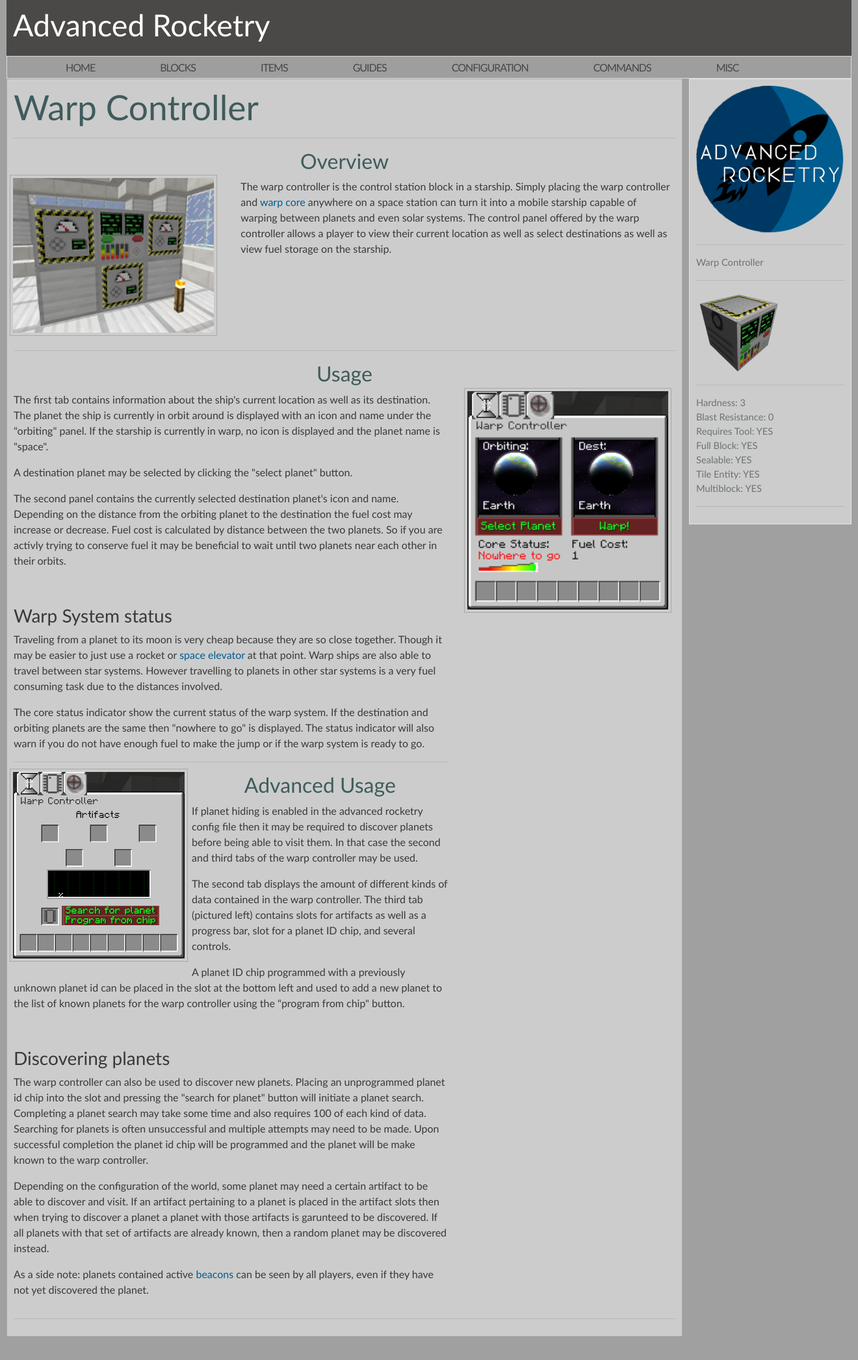
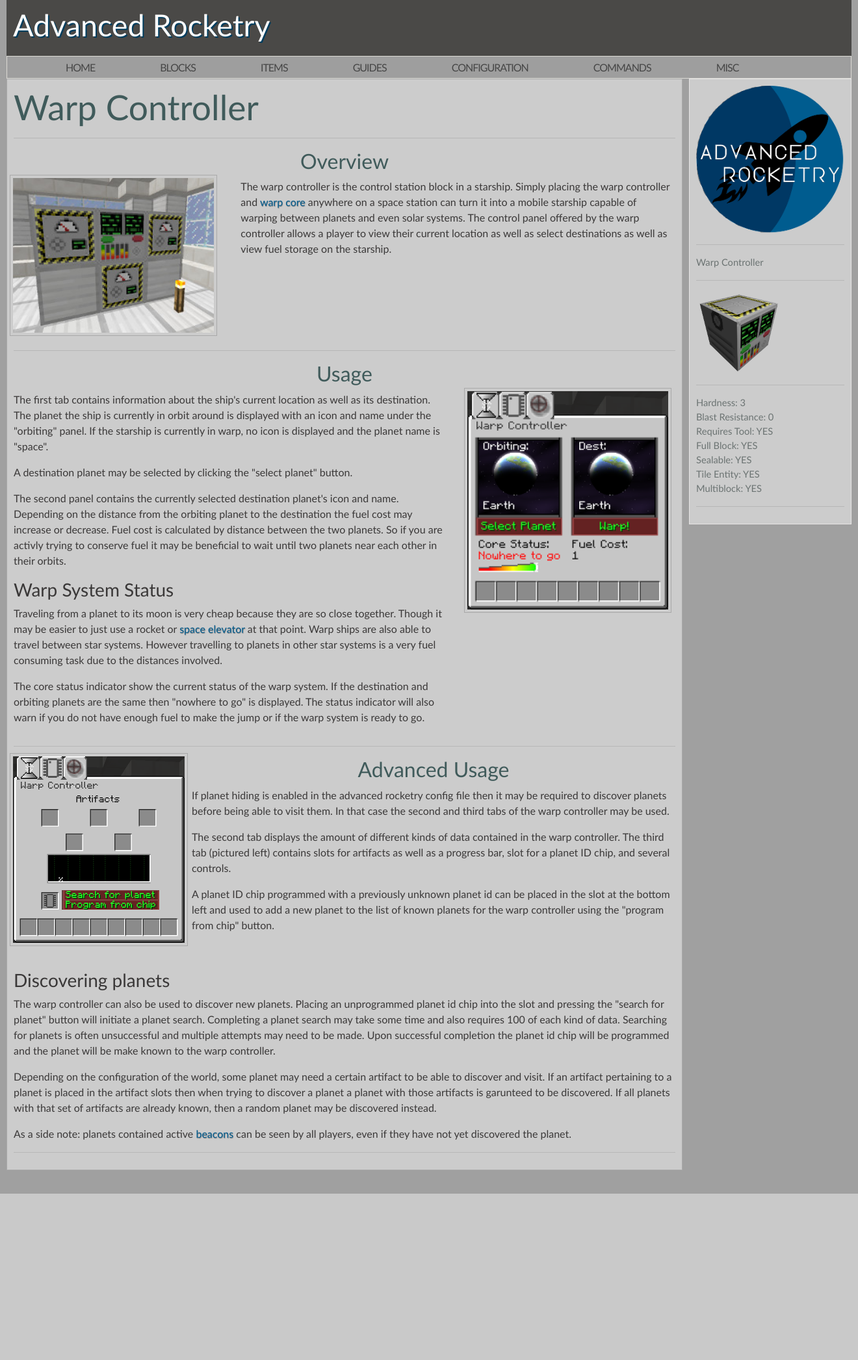
Before and after one commit to Advanced-Rocketry/AdvancedRocketryDoc, a PHP site: page /blocks/WarpController.php in a window 1320 px wide. Shown: the whole page at 65% size. After the commit the page ends 1837 px from the top, so only its background shows below. Run offline with PHP 8.4, Linux system fonts and the light colour scheme; grey boxes are pictures that could not be loaded.

Commit message:
Finished Stage 1

```diff
--- a/AdvancedRocketry/blocks/Cables.php
+++ b/AdvancedRocketry/blocks/Cables.php
@@ -34,7 +34,9 @@
 
     //FILL IN THIS PART IF THE BLOCK HAS A GUI
     $imageGUI = '';
-    $descriptionGUI ='<br><h2>Depracation notice and motivation</h2><br>
+    $descriptionGUI ='';
+
+    $optionalSection = '<br><h2>Depracation notice and motivation</h2><br>
     <h3>Buggy and Broken</h3>
     <p>As you may be aware, all of the Cables in Advanced Rocketry were marked as Depracated and the recipes removed in 1.3.x.  There\'s several reasons for this.  First, the pipes were only added during the port from 1.7 to 1.10 as a stopgap measure due to the fact many logisitics mods had not yet updated at the time.
     Because it was a stopgap measure, the design and implementation was not very well
@@ -47,7 +49,6 @@
     <p>Thank you all for understanding and for all the support on this project.</p>';
 
     $sidebarImage = 'energyCable_block.pn';
-
     $hardness = '3';
     $blastResistance = '0';
     $requiresTool = 'YES';
--- a/AdvancedRocketry/blocks/Observatory.php
+++ b/AdvancedRocketry/blocks/Observatory.php
@@ -31,15 +31,15 @@
     $descriptionGUI ='<p>
     The first tab contains information about the structure such as amount of data stored in the machine, the observable distance, and amount of power stored.  The data indicators only appear if there\'s a data bus with that particular data type built into the structure.</p>
     <p>The power bar is on the far left and the on/off switch is on the top right.  The observable distance range is displayed on the bottom.
-    </p><br><br><br><br><br><br><hr>
-    <img align="right" src="../img/observatory_gui2.png"/><p>
+    </p>';
+
+    $optionalSection = '<img align="left" src="../img/observatory_gui2.png"/><p>
     The second tab contains information about asteroid searches.  When first opened the Asteroids and Composition areas may be empty.  Clicking the scan button will initiate a scan for asteroids but will consume 100 distance data to do so.  Once a scan is completed the Asteroids panel will populate with observed asteroids.</p>
     <p>Clicking on an Asteroid will bring up information about the selected asteroid in the Composition panel.  The Composition panel will estimates of how much of what kind of ore is in the selected asteroid.  Having Composition and mass data in the observatory (up to 2000 each) will decrease the amount of uncertainty of each type of ore.
     </p>
     <p>To program an asteroid chip with the location of the selected asteroid, put an unprogrammed asteroid chip into the slot with the chip icon, then once you have the desired asteroid selected, click on the gears between the two slots.  Programming the chip will use all the composition and mass data in the observatory as well as 500RF of energy.</p>';
 
     $sidebarImage = 'observatory_block.png';
-
     $hardness = '2';
     $blastResistance = '0';
     $requiresTool = 'YES';
--- a/AdvancedRocketry/blocks/SatelliteTerminal.php
+++ b/AdvancedRocketry/blocks/SatelliteTerminal.php
@@ -29,7 +29,7 @@
     $imageGUI = 'satelliteTerminal_gui.png';
     $descriptionGUI ='<p><h3>Data Buffer</h3>To the right of the power indicator is the data buffer which can store various types of data downloaded from satellites.  It is also possible to download data from the data buffer onto a <a href="../items/datachip.php">data storage unit</a> by putting  the chip into the IO inventory slot adjacent to the data amount indicator and clicking the arrows pointing to the slot.</p>
     <p>Data can also be extracted from the Satellite Terminal directly by using the <a href="Cables.php">data pipes</a>.  In the case of the internal buffer of the Satellite Terminal being empty with a connected satellite, the data cables will pull data directly from the satellite without requiring the user to hit the "connect" button.</p>
-    <p><h3>Satellite info space</h3>The Empty space to the right of the data buffer will display information about the satellite when a satellite is accessible.  Errors connecting to the satellite will also appear here.</p>
+    <p><h3>Satellite Info Space</h3>The Empty space to the right of the data buffer will display information about the satellite when a satellite is accessible.  Errors connecting to the satellite will also appear here.</p>
     <p><h3>Satellite Management</h3>The inventory in the top right holds a programmed satellite ID chip containing the information of the satellite to connect to.  When connected it is possible to download data and view the satellite\'s properies.</p>
     <p>The "X" tab in the top right corner self destructs the the satellite stored in the satellite ID chip rendering the satellite permanently unusable!</p>
     <p>The connect button downloads data from the satellite and stores the data in the data buffer.</p>';
--- a/AdvancedRocketry/blocks/WarpController.php
+++ b/AdvancedRocketry/blocks/WarpController.php
@@ -30,16 +30,14 @@
     <p>
     A destination planet may be selected by clicking the "select planet" button.
     </p>
-    <p>
-    The second panel contains the currently selected destination planet\'s icon and name.  Depending on the distance from the orbiting planet to the destination the fuel cost may increase or decrease.  Fuel cost is calculated by distance between the two planets.  So if you are activly trying to conserve fuel it may be beneficial to wait until two planets near each other in their orbits.</p>
-    <br>
-    <p><h3>Warp System status</h3>
+    <p>The second panel contains the currently selected destination planet\'s icon and name.  Depending on the distance from the orbiting planet to the destination the fuel cost may increase or decrease.  Fuel cost is calculated by distance between the two planets.  So if you are activly trying to conserve fuel it may be beneficial to wait until two planets near each other in their orbits.</p>
+    <h3>Warp System Status</h3><p>
     Traveling from a planet to its moon is very cheap because they are so close together.  Though it may be easier to just use a rocket or <a href="spaceElevator.php">space elevator</a> at that point.  Warp ships are also able to travel between star systems.  However travelling to planets in other star systems is a very fuel consuming task due to the distances involved.</p>
     <p>
     The core status indicator show the current status of the warp system.  If the destination and orbiting planets are the same then "nowhere to go" is displayed.  The status indicator will also warn if you do not have enough fuel to make the jump or if the warp system is ready to go.
-    </p>
-    <hr>
-    <img align="left" src="../img/warpController_gui2.png" /><p><center><h2>Advanced Usage</h2></center>
+    </p>';
+
+    $optionalSection ='<img align="left" src="../img/warpController_gui2.png" /><p><center><h2>Advanced Usage</h2></center>
     <p>
     If planet hiding is enabled in the advanced rocketry config file then it may be required to discover planets before being able to visit them.  In that case the second and third tabs of the warp controller may be used.</p>
     <p>The second tab displays the amount of different kinds of data contained in the warp controller.  The third tab (pictured left) contains slots for artifacts as well as a progress bar, slot for a planet ID chip, and several controls.
--- a/AdvancedRocketry/style.css
+++ b/AdvancedRocketry/style.css
@@ -20,12 +20,14 @@
   /*margin-top: -35px;*/
   width: 100%;
   height: 86px;
+
 }
 #header h1 {
   color: #ffffff;
   font-size: 35pt;
   padding-left: 10px;
   padding-top: 10px;
+  text-shadow: 2px 2px 0.5px rgb(1, 61, 94);
 }
 
 #update-title{
@@ -128,6 +130,7 @@
   /*color: #405b5b;*/
   /*color:#003864;*/
   color:#005C8F;
+  text-shadow: 0.5px 0.5px 1px #7c7b7b;
 
 }
 
--- a/AdvancedRocketry/templateIndex.php
+++ b/AdvancedRocketry/templateIndex.php
@@ -24,7 +24,7 @@
 </head><body>
 <div id="container">
 <div id="header">
-<h1>Advanced Rocketry<br />
+  <h1>Advanced Rocketry<br />
 </h1>
 </div>
 <div id="navigation">
```
